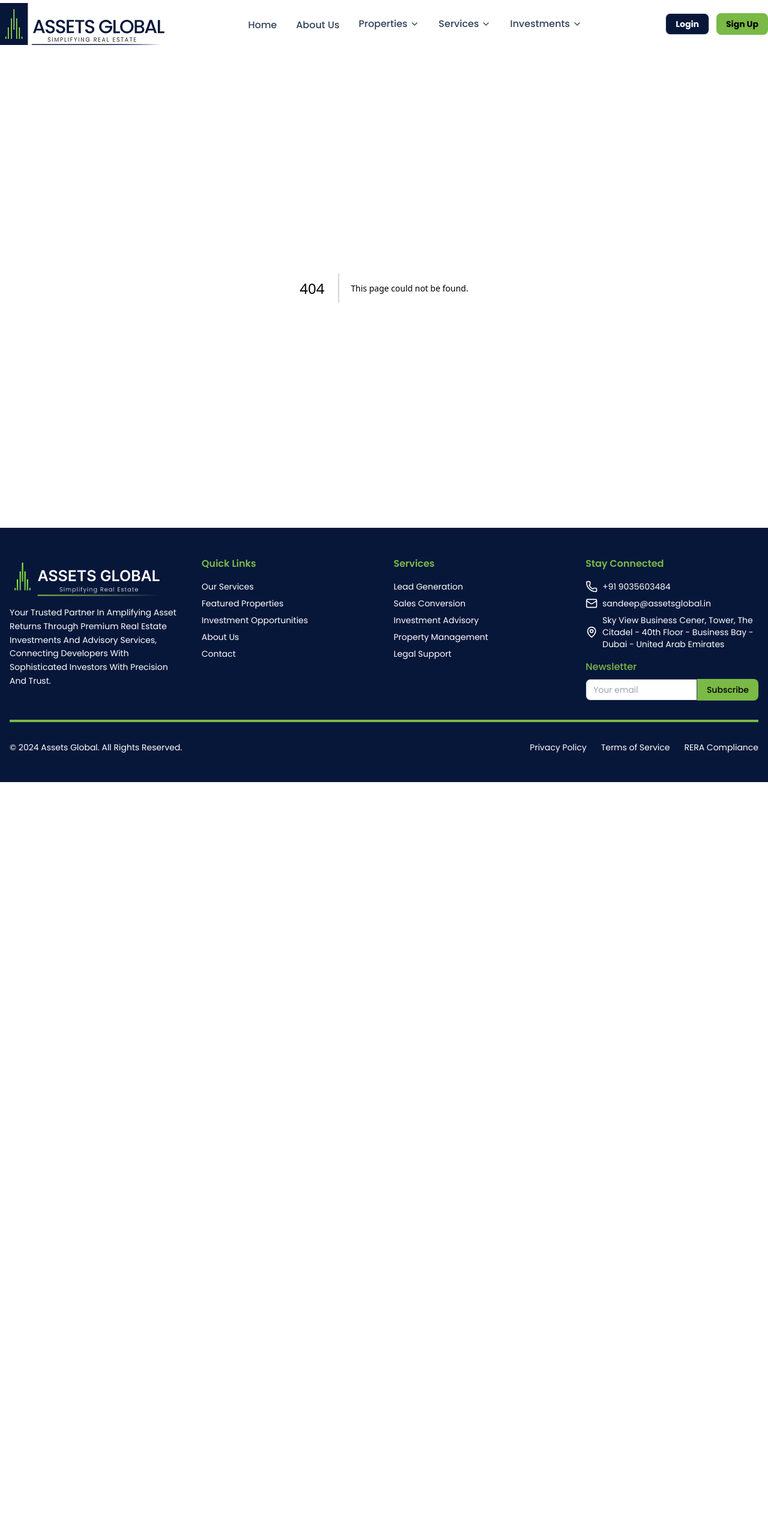
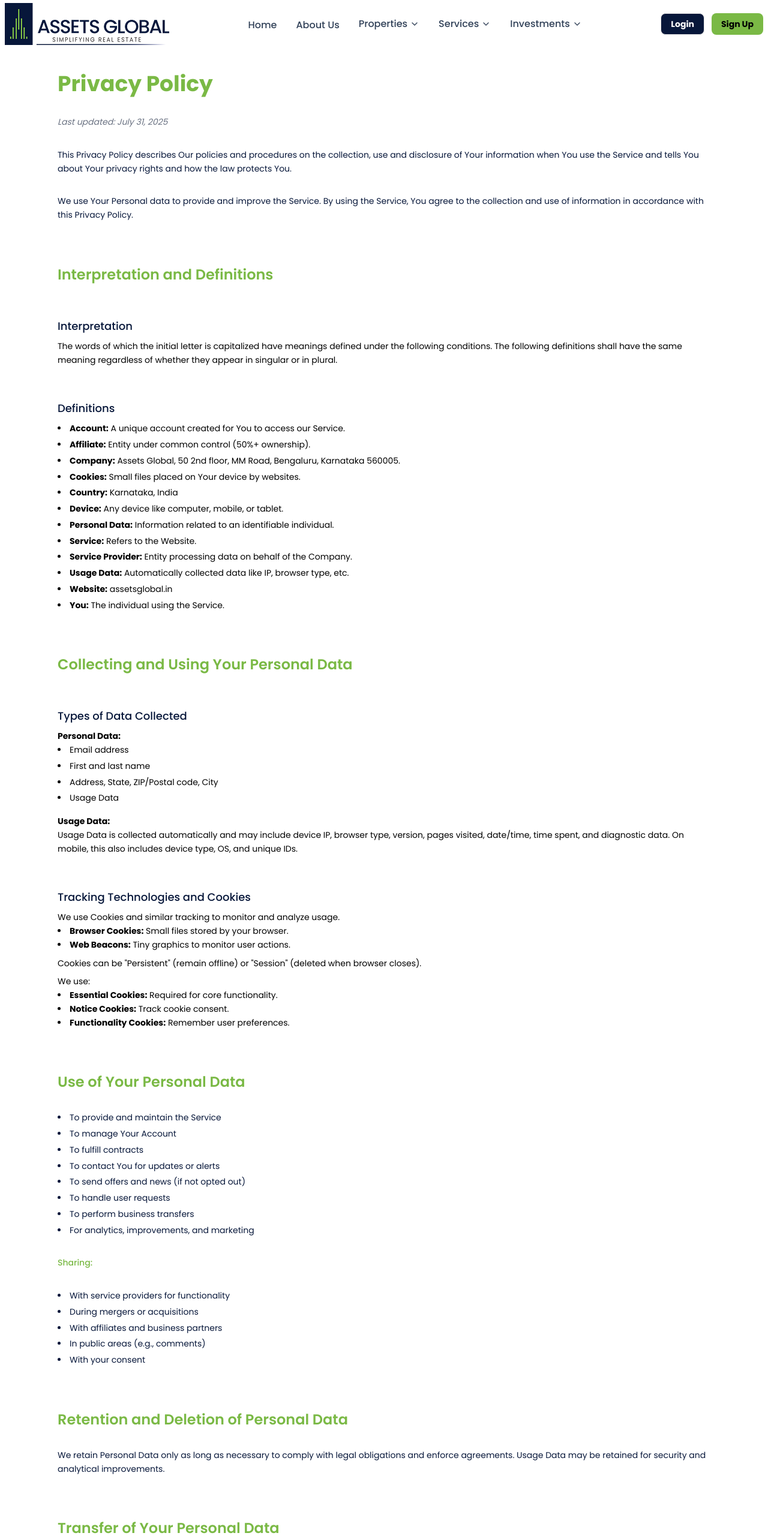
Before and after one commit to maxpo-dev3/Asserts-Global, a Next.js app: page /privacy in a window 1280 px wide. Before the commit this address had no page. Shown: the top 2566 px of the page at 60% size. Before the commit the page ends 1304 px from the top, so only its background shows below. Built offline with nearby package versions, Linux system fonts and the light colour scheme.

Commit message:
assets global privacy added @machumzd

```diff
--- a/app/contact/page.tsx
+++ b/app/contact/page.tsx
@@ -74,7 +74,7 @@ export default function ContactForm() {
   };
 
   return (
-    <div className=" text-gray-800 max-h-[85vh] container mx-auto overflow-y-auto flex justify-start py-10">
+    <div className=" text-gray-800 max-h-[90vh] container hide-scrollbar mx-auto overflow-y-auto flex justify-start py-10 px-2">
       <div className="flex-1 max-w-6xl ">
         <h3 className="text-xl md:text-2xl font-bold mb-2  text-gray-900">
           Send Us An Enquiry
--- /dev/null
+++ b/app/privacy/page.tsx
@@ -0,0 +1,10 @@
+import PrivacyPolicyContent from "@/components/privacyPolicy";
+
+
+export default function PrivacyPage() {
+    return (
+        <div className="min-h-screen bg-[#07173A]">
+            <PrivacyPolicyContent />
+        </div>
+    )
+}
--- a/components/ContactForm.tsx
+++ b/components/ContactForm.tsx
@@ -8,7 +8,7 @@ import { Checkbox } from "@/components/ui/checkbox"
 
 export default function ContactForm() {
   return (
-    <div className="bg-white backdrop-blur-sm rounded-4xl p-6 md:p-8 text-black " id="contactUs">
+    <div className="bg-white backdrop-blur-sm rounded-4xl p-6 md:p-8 text-black" id="contactUs">
       <h3 className="text-xl md:text-2xl font-bold mb-2">Send Us An Enquiry</h3>
       <p className="text-sm md:text-base mb-4 md:mb-6">
         Fill Out The Form Below And Our Team Will Get Back To You Within 24 Hours.
--- a/components/about-section.tsx
+++ b/components/about-section.tsx
@@ -2,9 +2,9 @@ import Image from "next/image";
 
 export default function AboutSection() {
   return (
-    <section className="py-8 md:py-16 bg-white" id="about">
+    <section className="py-8  bg-white" id="about">
       <div className="container mx-auto px-4">
-        <div className="text-center mb-12">
+        <div className="text-center">
           {/* Image Section (unchanged) */}
           <div className="relative w-full mx-auto mb-8 h-34 md:h-96 rounded-full overflow-hidden">
             <Image
--- a/components/footer.tsx
+++ b/components/footer.tsx
@@ -70,10 +70,10 @@ export default function Footer() {
           <div>
             <h4 className="font-semibold text-[#7AB945] mb-4">Quick Links</h4>
             <ul className="space-y-2 text-sm text-white">
-              <li><Link href="/services">Our Services</Link></li>
-              <li><Link href="/properties">Featured Properties</Link></li>
-              <li><Link href="/investments">Investment Opportunities</Link></li>
-              <li><Link href="/about">About Us</Link></li>
+              <li><Link href="/#services">Our Services</Link></li>
+              <li><Link href="/#properties">Featured Properties</Link></li>
+              <li><Link href="/#investments">Investment Opportunities</Link></li>
+              <li><Link href="/#about">About Us</Link></li>
               <li><Link href="/contact">Contact</Link></li>
             </ul>
           </div>
@@ -82,11 +82,11 @@ export default function Footer() {
           <div>
             <h4 className="font-semibold text-[#7AB945] mb-4">Services</h4>
             <ul className="space-y-2 text-sm">
-              <li><Link href="/services/lead-generation">Lead Generation</Link></li>
-              <li><Link href="/services/sales-conversion">Sales Conversion</Link></li>
-              <li><Link href="/services/investment-advisory">Investment Advisory</Link></li>
-              <li><Link href="/services/property-management">Property Management</Link></li>
-              <li><Link href="/services/legal-support">Legal Support</Link></li>
+              <li><Link href="/#services">Lead Generation</Link></li>
+              <li><Link href="/#services">Sales Conversion</Link></li>
+              <li><Link href="/#services">Investment Advisory</Link></li>
+              <li><Link href="/#services">Property Management</Link></li>
+              <li><Link href="/#services">Legal Support</Link></li>
             </ul>
           </div>
 
@@ -139,11 +139,11 @@ export default function Footer() {
         {/* Bottom Bar */}
         <div className="border-t-4 border-[#7AB945] pt-8">
           <div className="flex flex-col md:flex-row justify-between items-center text-sm text-white">
-            <p>© 2024 Assets Global. All Rights Reserved.</p>
+            <p>© 2025 Assets Global. All Rights Reserved.</p>
             <div className="flex space-x-6 mt-4 md:mt-0">
-              <Link href="/privacy">Privacy Policy</Link>
-              <Link href="/terms">Terms of Service</Link>
-              <Link href="/rera">RERA Compliance</Link>
+              <Link href="/privacy" >Privacy Policy</Link>
+              <Link href="/" className='cursor-not-allowed'>Terms of Service</Link>
+              <Link href="/" className='cursor-not-allowed'>RERA Compliance</Link>
             </div>
           </div>
         </div>
--- a/components/header.tsx
+++ b/components/header.tsx
@@ -21,16 +21,16 @@ type MenuItem = {
 
 const menuItems: MenuItem[] = [
   { title: "Home", href: "/" },
-  { title: "About Us", href: "#about" },
+  { title: "About Us", href: "/#about" },
   {
     title: "Properties",
     dropdown: {
       India: [
-        { label: "Bangalore", href: "#properties" },
+        { label: "Bangalore", href: "/#properties" },
         // { label: "Mumbai", href: "#properties" },
       ],
       "Middle East": [
-        { label: "Dubai", href: "#properties" },
+        { label: "Dubai", href: "/#properties" },
         // { label: "Abu Dhabi", href: "#properties" },
         // { label: "Kuwait", href: "#properties" },
       ],
@@ -40,9 +40,9 @@ const menuItems: MenuItem[] = [
     title: "Services",
     dropdown: {
       Services: [
-        { label: "Real Estate Sales", href: "#services" },
-        { label: "Capital For Developers", href: "#services" },
-        { label: "Sales & Marketing Mandate", href: "#services" },
+        { label: "Real Estate Sales", href: "/#services" },
+        { label: "Capital For Developers", href: "/#services" },
+        { label: "Sales & Marketing Mandate", href: "/#services" },
       ],
     },
   },
@@ -50,8 +50,8 @@ const menuItems: MenuItem[] = [
     title: "Investments",
     dropdown: {
       Investments: [
-        { label: "India", href: "#investments" },
-        { label: "Middle East", href: "#investments" },
+        { label: "India", href: "/#investments" },
+        { label: "Middle East", href: "/#investments" },
       ],
     },
   },
@@ -63,8 +63,8 @@ const Header = () => {
   const [expandedDropdown, setExpandedDropdown] = useState<number | null>(null);
 
   return (
-    <header className="bg-white z-50 sticky top-0">
-      <div className="container mx-auto px-4 lg:px-0">
+    <header className="bg-white z-50 sticky top-0 px-4 lg:px-2">
+      <div className="container mx-auto ">
         <div className="flex items-center justify-between h-20">
           {/* Logo */}
           <div className="flex items-center pl-xl md:pl-2xl">
--- a/components/hero-section.tsx
+++ b/components/hero-section.tsx
@@ -8,8 +8,8 @@ export default function HeroSection() {
   const [isOpen, setIsOpen] = useState(false);
 
   return (
-    <section className="relative">
-      <div className="relative flex items-center container mx-auto h-[80dvh] min-h-[600px] w-[90dvw] sm:w-full overflow-hidden mt-5 md:mt-10 rounded-4xl">
+    <section className="relative px-2">
+      <div className="relative flex items-center container mx-auto h-[85dvh]  min-h-[600px] w-[90dvw] sm:w-full overflow-hidden mt-5 md:mt-8 rounded-4xl">
         {/* Background Video */}
         <video
           className="absolute inset-0 w-full h-full object-cover pointer-events-none"
@@ -41,7 +41,7 @@ export default function HeroSection() {
           <div className="flex flex-col sm:flex-row gap-4 justify-center items-center w-full max-w-md mx-auto">
             <Button
               variant="outline"
-              className="w-full sm:w-auto bg-transparent border-white text-white hover:bg-white hover:text-slate-900 px-8 py-3 text-base sm:text-lg rounded-4xl"
+              className="w-full sm:w-auto bg-transparent cursor-not-allowed border-white text-white hover:bg-white hover:text-slate-900 px-8 py-3 text-base sm:text-lg rounded-4xl"
             >
               Explore Investments →
             </Button>
--- /dev/null
+++ b/components/privacyPolicy.tsx
@@ -0,0 +1,166 @@
+'use client'
+
+import React from 'react'
+
+export default function PrivacyPolicyContent() {
+  return (
+    <div className="bg-white text-[#07173A] px-4 py-10 md:px-12 lg:px-24 space-y-8 text-sm leading-relaxed">
+      <h1 className="text-3xl md:text-4xl font-bold text-[#7AB945]">Privacy Policy</h1>
+      <p className="italic text-gray-500">Last updated: July 31, 2025</p>
+
+      <p>
+        This Privacy Policy describes Our policies and procedures on the collection, use and disclosure of Your information
+        when You use the Service and tells You about Your privacy rights and how the law protects You.
+      </p>
+      <p>
+        We use Your Personal data to provide and improve the Service. By using the Service, You agree to the collection and
+        use of information in accordance with this Privacy Policy.
+      </p>
+
+      <Section title="Interpretation and Definitions" />
+      <SubSection title="Interpretation">
+        The words of which the initial letter is capitalized have meanings defined under the following conditions. The following
+        definitions shall have the same meaning regardless of whether they appear in singular or in plural.
+      </SubSection>
+
+      <SubSection title="Definitions">
+        <ul className="list-disc list-inside space-y-1">
+          <li><strong>Account:</strong> A unique account created for You to access our Service.</li>
+          <li><strong>Affiliate:</strong> Entity under common control (50%+ ownership).</li>
+          <li><strong>Company:</strong> Assets Global, 50 2nd floor, MM Road, Bengaluru, Karnataka 560005.</li>
+          <li><strong>Cookies:</strong> Small files placed on Your device by websites.</li>
+          <li><strong>Country:</strong> Karnataka, India</li>
+          <li><strong>Device:</strong> Any device like computer, mobile, or tablet.</li>
+          <li><strong>Personal Data:</strong> Information related to an identifiable individual.</li>
+          <li><strong>Service:</strong> Refers to the Website.</li>
+          <li><strong>Service Provider:</strong> Entity processing data on behalf of the Company.</li>
+          <li><strong>Usage Data:</strong> Automatically collected data like IP, browser type, etc.</li>
+          <li><strong>Website:</strong> assetsglobal.in</li>
+          <li><strong>You:</strong> The individual using the Service.</li>
+        </ul>
+      </SubSection>
+
+      <Section title="Collecting and Using Your Personal Data" />
+      <SubSection title="Types of Data Collected">
+        <p><strong>Personal Data:</strong></p>
+        <ul className="list-disc list-inside space-y-1">
+          <li>Email address</li>
+          <li>First and last name</li>
+          <li>Address, State, ZIP/Postal code, City</li>
+          <li>Usage Data</li>
+        </ul>
+
+        <p className="mt-4"><strong>Usage Data:</strong></p>
+        <p>
+          Usage Data is collected automatically and may include device IP, browser type, version, pages visited, date/time, time
+          spent, and diagnostic data. On mobile, this also includes device type, OS, and unique IDs.
+        </p>
+      </SubSection>
+
+      <SubSection title="Tracking Technologies and Cookies">
+        <p>We use Cookies and similar tracking to monitor and analyze usage.</p>
+        <ul className="list-disc list-inside">
+          <li><strong>Browser Cookies:</strong> Small files stored by your browser.</li>
+          <li><strong>Web Beacons:</strong> Tiny graphics to monitor user actions.</li>
+        </ul>
+        <p className="mt-2">
+          Cookies can be "Persistent" (remain offline) or "Session" (deleted when browser closes).
+        </p>
+        <p className="mt-2">
+          We use:
+        </p>
+        <ul className="list-disc list-inside">
+          <li><strong>Essential Cookies:</strong> Required for core functionality.</li>
+          <li><strong>Notice Cookies:</strong> Track cookie consent.</li>
+          <li><strong>Functionality Cookies:</strong> Remember user preferences.</li>
+        </ul>
+      </SubSection>
+
+      <Section title="Use of Your Personal Data" />
+      <ul className="list-disc list-inside space-y-1">
+        <li>To provide and maintain the Service</li>
+        <li>To manage Your Account</li>
+        <li>To fulfill contracts</li>
+        <li>To contact You for updates or alerts</li>
+        <li>To send offers and news (if not opted out)</li>
+        <li>To handle user requests</li>
+        <li>To perform business transfers</li>
+        <li>For analytics, improvements, and marketing</li>
+      </ul>
+
+      <p className="mt-4 font-medium text-[#7AB945]">Sharing:</p>
+      <ul className="list-disc list-inside space-y-1">
+        <li>With service providers for functionality</li>
+        <li>During mergers or acquisitions</li>
+        <li>With affiliates and business partners</li>
+        <li>In public areas (e.g., comments)</li>
+        <li>With your consent</li>
+      </ul>
+
+      <Section title="Retention and Deletion of Personal Data" />
+      <p>
+        We retain Personal Data only as long as necessary to comply with legal obligations and enforce agreements. Usage Data may
+        be retained for security and analytical improvements.
+      </p>
+
+      <Section title="Transfer of Your Personal Data" />
+      <p>
+        Your data may be stored and processed in locations outside of your jurisdiction. We take steps to ensure safe transfers.
+      </p>
+
+      <Section title="Delete Your Personal Data" />
+      <p>
+        You can request deletion by contacting us or using features in your account settings. Some data may be retained if legally
+        required.
+      </p>
+
+      <Section title="Disclosure of Your Personal Data" />
+      <ul className="list-disc list-inside space-y-1">
+        <li>During business transfers</li>
+        <li>To law enforcement when required</li>
+        <li>To protect company rights and users</li>
+      </ul>
+
+      <Section title="Security of Your Personal Data" />
+      <p>
+        We use commercially acceptable methods to protect your data but cannot guarantee 100% security.
+      </p>
+
+      <Section title="Children's Privacy" />
+      <p>
+        We do not knowingly collect data from children under 13. If you're a parent/guardian aware of a violation, contact us.
+      </p>
+
+      <Section title="Links to Other Websites" />
+      <p>
+        Our Service may link to third-party sites. We are not responsible for their content or policies.
+      </p>
+
+      <Section title="Changes to This Privacy Policy" />
+      <p>
+        We may update this Privacy Policy periodically. Changes are effective when posted here. You’ll be notified of major
+        updates.
+      </p>
+
+      <Section title="Contact Us" />
+      <p>
+        If you have any questions, contact us at:
+        <br />
+        <a href="mailto:info@assetsglobal.in" className="text-[#7AB945] hover:underline">info@assetsglobal.in</a>
+      </p>
+    </div>
+  )
+}
+
+function Section({ title }: { title: string }) {
+  return <h2 className="text-2xl font-semibold pt-10 text-[#7AB945]">{title}</h2>
+}
+
+function SubSection({ title, children }: { title: string, children: React.ReactNode }) {
+  return (
+    <div className="pt-6">
+      <h3 className="text-lg font-medium text-[#07173A]">{title}</h3>
+      <div className="mt-2 text-black">{children}</div>
+    </div>
+  )
+}
--- a/components/property-listings.tsx
+++ b/components/property-listings.tsx
@@ -155,7 +155,7 @@ export default function PropertyListings() {
         </div>
 
         <div className="text-center">
-          <Button className="bg-slate-800 hover:bg-slate-700 text-white px-6 md:px-8 py-3 rounded-4xl">
+          <Button className="bg-slate-800 hover:bg-slate-700 text-white px-6 md:px-8 py-3 rounded-4xl cursor-not-allowed">
             View all Properties
           </Button>
         </div>
--- a/components/ui/propertyCard.tsx
+++ b/components/ui/propertyCard.tsx
@@ -64,12 +64,12 @@ const PropertyCard = ({ property }: any) => {
         <div className="flex flex-col sm:flex-row gap-3">
           <Button
             variant="outline"
-            className="w-full sm:w-1/2 bg-transparent rounded-4xl"
+            className="w-full sm:w-1/2 bg-transparent rounded-4xl cursor-pointer"
           >
             View Details
           </Button>
           <Button
-            className="w-full sm:w-1/2 bg-[#7AB945] hover:bg-green-600 rounded-4xl"
+            className="w-full sm:w-1/2 bg-[#7AB945] hover:bg-green-600 rounded-4xl cursor-pointer"
             onClick={() => router.push("/contact")}
           >
             Enquire Now
```
